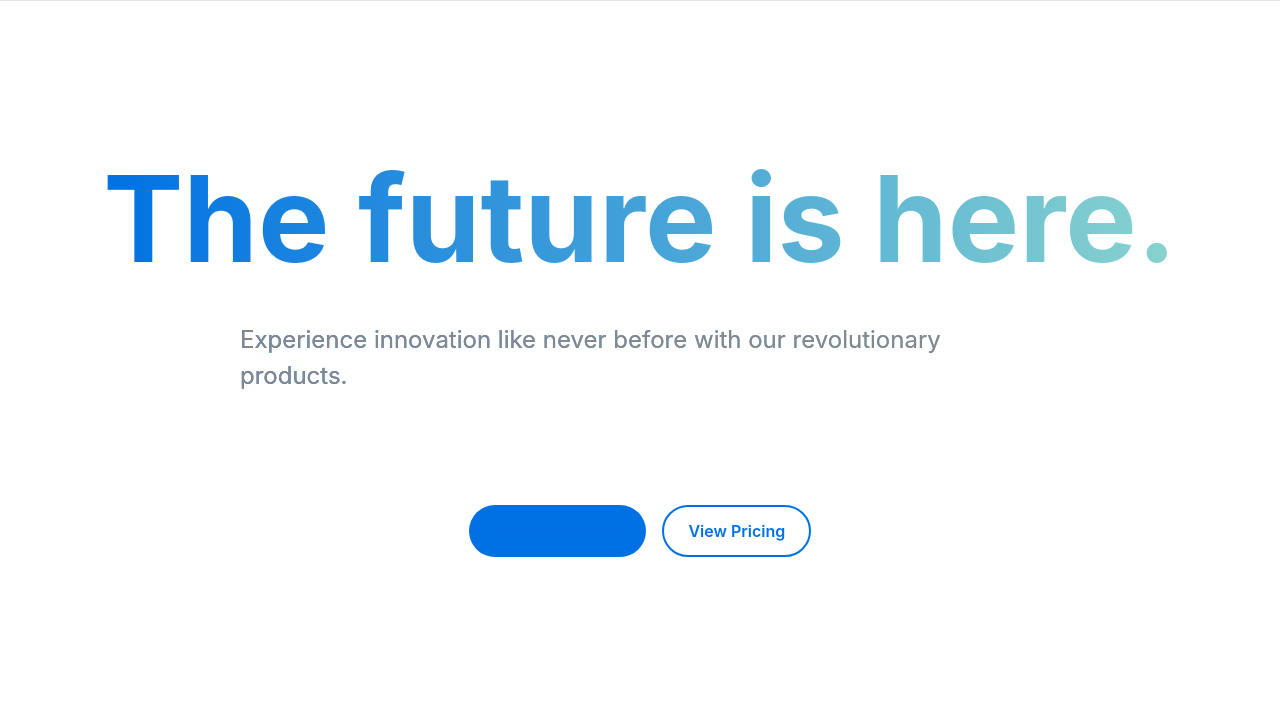
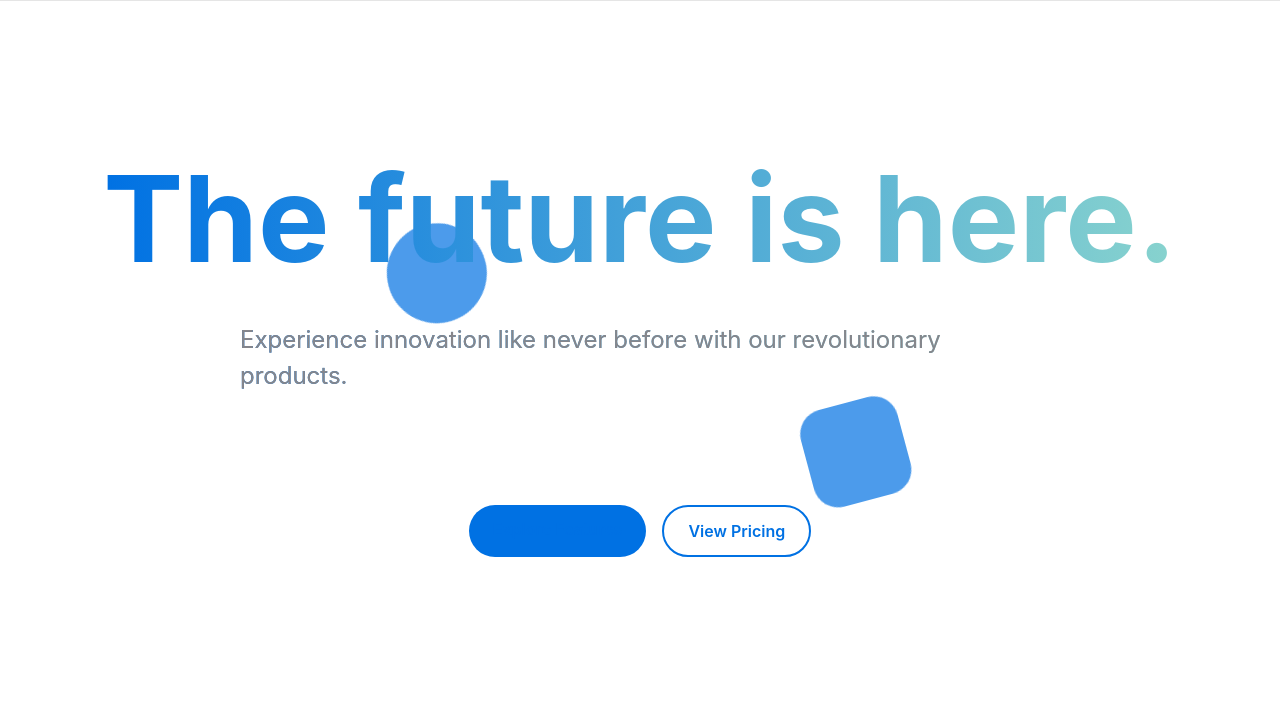
Before and after one commit to waqarmasood2/proj6, a Django app: template proj6/app6/templates/index.html in a window 1280 px wide. Shown: the part 64-771 px from the top of the page. Run offline with Django 3.2, Linux system fonts and the light colour scheme; the template is opened without the code that fills it, so the values that code supplies are empty.

Commit message:
added square and tringle

```diff
--- a/proj6/app6/templates/base.html
+++ b/proj6/app6/templates/base.html
@@ -7,6 +7,9 @@
 </head>
 <body>
     <div class="cursor-trail"></div>
+    <div class="square"></div>
+    <div class="rounded-triangle"></div>
+
     {% include 'navbar.html' %}
     <div class="container">
         {% block content %}
--- a/proj6/static/css/main.css
+++ b/proj6/static/css/main.css
@@ -5,6 +5,7 @@
     --text-primary-light: #1d1d1f;
     --text-secondary-light: #86868b;
     --accent-light: #0071e3;
+
     --accent-hover-light: #0077ed;
     --border-light: #d2d2d7;
     --card-bg-light: #f5f5f7;
@@ -12,6 +13,8 @@
     --gradient-end-light: #88d3ce;
     --second-gradient-start-light:#e70f0f;
     --second-gradient-end-light:#fff;
+    --square-backgroundcolor-light:#3a80dc;
+    --triangle-backgroundcolor-drak:#3a80dc;
 
     /* Dark Theme Colors */
     --background-dark: #000000;
@@ -19,12 +22,16 @@
     --text-secondary-dark: #a1a1a6;
     --accent-dark: #2997ff;
     --accent-hover-dark: #0077ed;
+
     --border-dark: #424245;
     --card-bg-dark: #1d1d1f;
     --gradient-start-dark: #a960ee;
     --gradient-end-dark: #90e0ef;
+
     --second-gradient-start-dark:#33df14;
-    --second-gradient-end-dark:#292525;
+    --second-gradient-end-dark:#10142c;
+       --square-backgroundcolor-dark:#64f360dd;
+       --triangle-backgroundcolor-dark:#64f360dd;
 
     /* Common Variables */
     --container-width: 1200px;
@@ -396,6 +403,10 @@
 }
 
 
+
+
+
+
 /* Hero Section */
 .hero{
     margin: 0;
@@ -695,7 +706,7 @@
 }
 
 .dark-theme .cta-section {
-    background: linear-gradient(to right, var(--gradient-start-dark), var(--gradient-end-dark));
+    background: linear-gradient(to right, var(--accent-light), var(--background-dark));
 }
 
 .cta-section h2 {
@@ -722,6 +733,7 @@
 footer {
     padding: 60px 0 30px;
     transition: background-color var(--transition-speed);
+    opacity: 0.8;
 }
 
 .light-theme footer {
@@ -1766,3 +1778,30 @@
   50% { transform: scale(1.2); opacity: 0.4; }
   100% { transform: scale(1); opacity: 0.7; }
 }
+
+
+.square, .rounded-triangle {
+    position: fixed;
+    z-index: -10; /* Behind all content */
+    opacity: 0.7; /* Optional: Make slightly transparent */
+    transition: transform 0.1s linear; /* Smoother movement */
+}
+
+.square {
+    background-color: var(--accent-light);
+    border-radius: 25px;
+}
+
+.rounded-triangle {
+    background-color: var(--accent-light);
+    /* clip-path: polygon(50% 0%, 0% 100%, 100% 100%); */
+
+    border-radius: 50%;
+}
+
+.dark-theme .square{
+    background-color:
+}
+.dark-theme .rounded-triangle{
+    background-color:
+}
--- a/proj6/static/js/main.js
+++ b/proj6/static/js/main.js
@@ -1,6 +1,7 @@
 document.addEventListener('DOMContentLoaded', function() {
 
      document.body.style.cursor = 'none';
+
 
 
     // Theme Toggle
@@ -44,12 +45,80 @@
         }
     }
 
+// const mobNav = document.querySelector("")
 
 
 
 
+const square = document.querySelector(".square");
+const triangle = document.querySelector('.rounded-triangle');
 
+// Initialize sizes if elements exist
+if (square) {
+    square.style.height = "100px";
+    square.style.width = "100px";
+}
 
+if (triangle) {
+    triangle.style.height = "100px";
+    triangle.style.width = "100px";
+}
+
+// Square movement variables
+let posX = window.innerWidth / 2;
+let posY = window.innerHeight / 2;
+let angle = 0;
+let speedX = Math.random() * 4 - 2;
+let speedY = Math.random() * 4 - 2;
+let rotationSpeed = 1;
+
+// Triangle movement variables
+let triPosX = window.innerWidth / 2;
+let triPosY = window.innerHeight / 2;
+let tri_angle = 0;
+let triSpeedX = Math.random() * 4 - 2;
+let triSpeedY = Math.random() * 4 - 2;
+let triRotationSpeed = Math.random() * 3;
+
+function animatesquare() {
+    if (!square) return; // Stop if element doesn't exist
+
+    // Update square position
+    posX += speedX;
+    posY += speedY;
+    angle += rotationSpeed;
+
+    // Apply movement
+    square.style.transform = `translate(${posX}px, ${posY}px) rotate(${angle}deg)`;
+
+    // Collision detection
+    if (posX + 100 >= window.innerWidth || posX <= 0) speedX *= -1;
+    if (posY + 100 >= window.innerHeight || posY <= 0) speedY *= -1;
+
+    requestAnimationFrame(animatesquare); // Call itself
+}
+
+function triangleanimate() {
+    if (!triangle) return; // Stop if element doesn't exist
+
+    // Update triangle position
+    triPosX += triSpeedX;
+    triPosY += triSpeedY;
+    tri_angle += triRotationSpeed;
+
+    // Apply movement
+    triangle.style.transform = `translate(${triPosX}px, ${triPosY}px) rotate(${tri_angle}deg)`;
+
+    // Collision detection
+    if (triPosX + 100 >= window.innerWidth || triPosX <= 0) triSpeedX *= -1;
+    if (triPosY + 100 >= window.innerHeight || triPosY <= 0) triSpeedY *= -1;
+
+    requestAnimationFrame(triangleanimate); // Call itself
+}
+
+// Start both animations independently
+if (square) animatesquare();
+if (triangle) triangleanimate();
 
 
 
```
